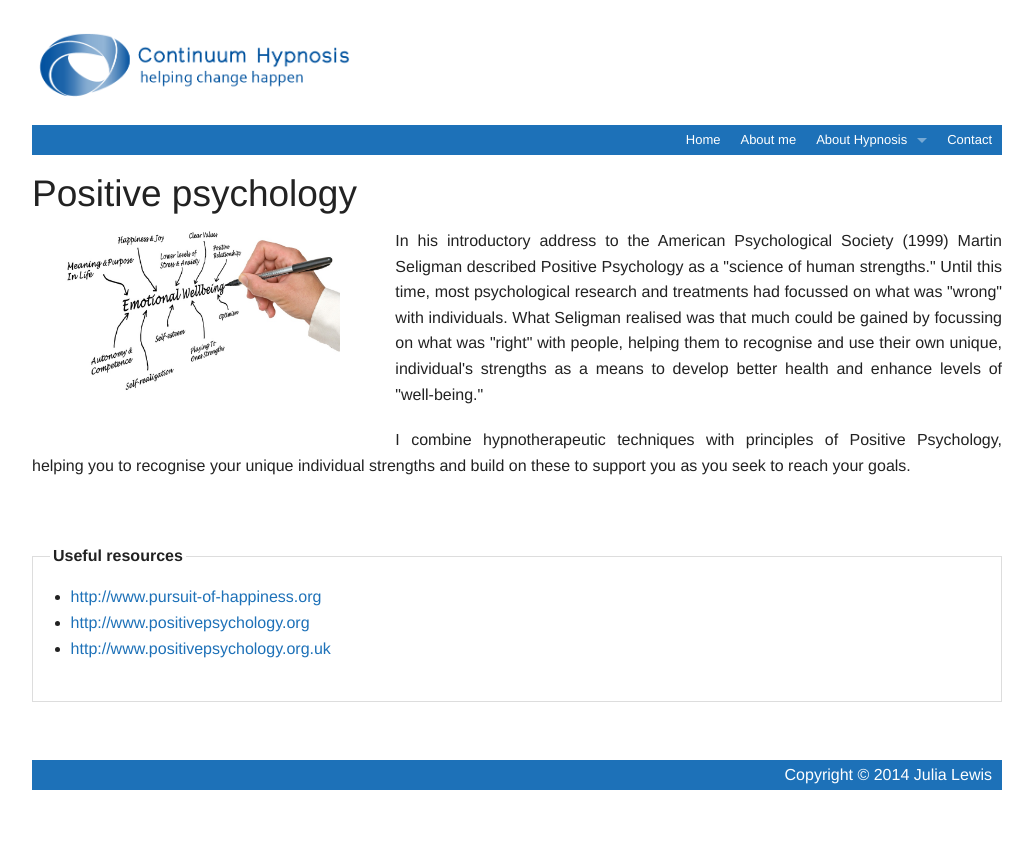
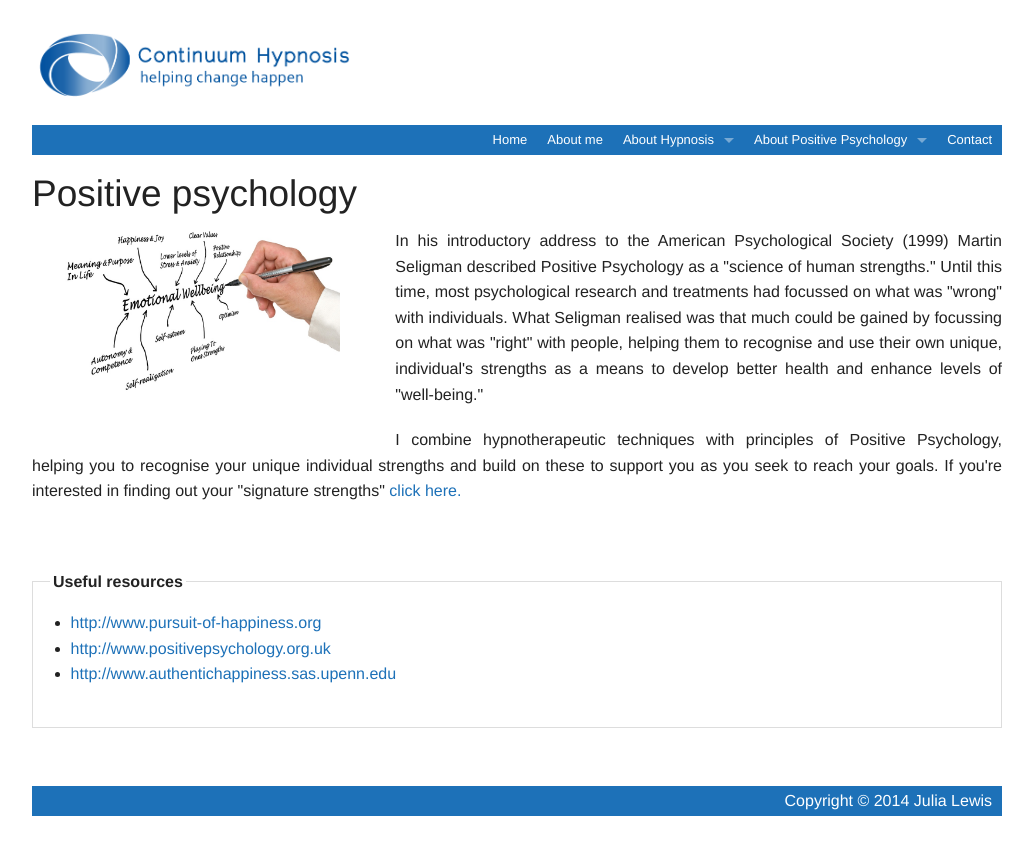
Before and after one commit to julia053684/julia053684.github.io, a Jekyll site: the page built from positive-psychology.html, in a window 1280 px wide. Shown: the top 855 px of the page, without its empty margins (123-1156 px from the left). Built offline with Jekyll 4.4.1, drawn with Linux system fonts in a browser that asks for light colours; Markdown is read by kramdown in place of the engine named in the settings.

Commit message:
more changes

```diff
--- a/_includes/header.html
+++ b/_includes/header.html
@@ -22,6 +22,11 @@
               <li><a href="/what-is-hypnosis.html">What is Hypnosis?</a></li>
               <li><a href="/hypnotherapy-process.html">The Hypnotherapy Process</a></li>
               <li><a href="/uses-of-hypnosis.html">Uses of Hypnosis</a></li>
+            </ul>
+          </li>
+          <li class="has-dropdown">
+            <a href="#">About Positive Psychology</a>
+            <ul class="dropdown">
               <li><a href="/positive-psychology.html">Positive Psychology</a></li>
             </ul>
           </li>
--- a/hypnotherapy-process.html
+++ b/hypnotherapy-process.html
@@ -9,7 +9,9 @@ title: The Hypnotherapy Process
 
 <p>At the beginning of your first hypnotherapy session, we will discuss the issues or development area you would like to work on, and how using hypnotherapy could help you to achieve your goals. Working together, we will decide on how a desirable and achievable outcome would look to you, and how to go about achieving this, supported by the use of hypnotherapy.</p>
 
-<p>Depending on your individual circumstances, hypnotherapy is often a relatively short process, and this is something we would also discuss in your first session. The hypnotherapy techniques I use are evidence based and will be tailored to your unique circumstances and preferences and I will often ask you to complete supplementary exercises between sessions.</p>
+<p>Depending on your individual circumstances, hypnotherapy is often a relatively short process, and this is something we would also discuss in your first session.</p>
+
+<p>The hypnotherapy techniques I use are evidence based and will be tailored to your unique circumstances and preferences and I will often ask you to complete supplementary exercises between sessions.</p>
 
 <blockquote>People are not disturbed by events, but by the views they take of them.<cite>Epictetus (Greek Philosopher)</cite></blockquote>
 
--- a/positive-psychology.html
+++ b/positive-psychology.html
@@ -9,7 +9,7 @@ title: Positive Psychology
 
 <p>In his introductory address to the American Psychological Society (1999) Martin Seligman described Positive Psychology as a "science of human strengths." Until this time, most psychological research and treatments had focussed on what was "wrong" with individuals. What Seligman realised was that much could be gained by focussing on what was "right" with people, helping them to recognise and use their own unique, individual's strengths as a means to develop better health and enhance levels of "well-being."</p>
 
-<p>I combine hypnotherapeutic techniques with principles of Positive Psychology, helping you to recognise your unique individual strengths and build on these to support you as you seek to reach your goals.</p>
+<p>I combine hypnotherapeutic techniques with principles of Positive Psychology, helping you to recognise your unique individual strengths and build on these to support you as you seek to reach your goals.  If you're interested in finding out your "signature strengths" <a href="http://www.authentichappiness.sas.upenn.edu/Default.aspx" target="_blank">click here.</a></p>
 
 <br/><br/>
 
@@ -17,7 +17,7 @@ title: Positive Psychology
   <legend>Useful resources</legend>
   <ul>
     <li><a href="http://www.pursuit-of-happiness.org" target="_blank">http://www.pursuit-of-happiness.org</a></li>
-    <li><a href="http://www.positivepsychology.org" target="_blank">http://www.positivepsychology.org</a></li>
     <li><a href="http://www.positivepsychology.org.uk" target="_blank">http://www.positivepsychology.org.uk</a></li>
+    <li><a href="http://www.authentichappiness.sas.upenn.edu/Default.aspx" target="_blank">http://www.authentichappiness.sas.upenn.edu</a></li>
   </ul>
 </fieldset>
```
